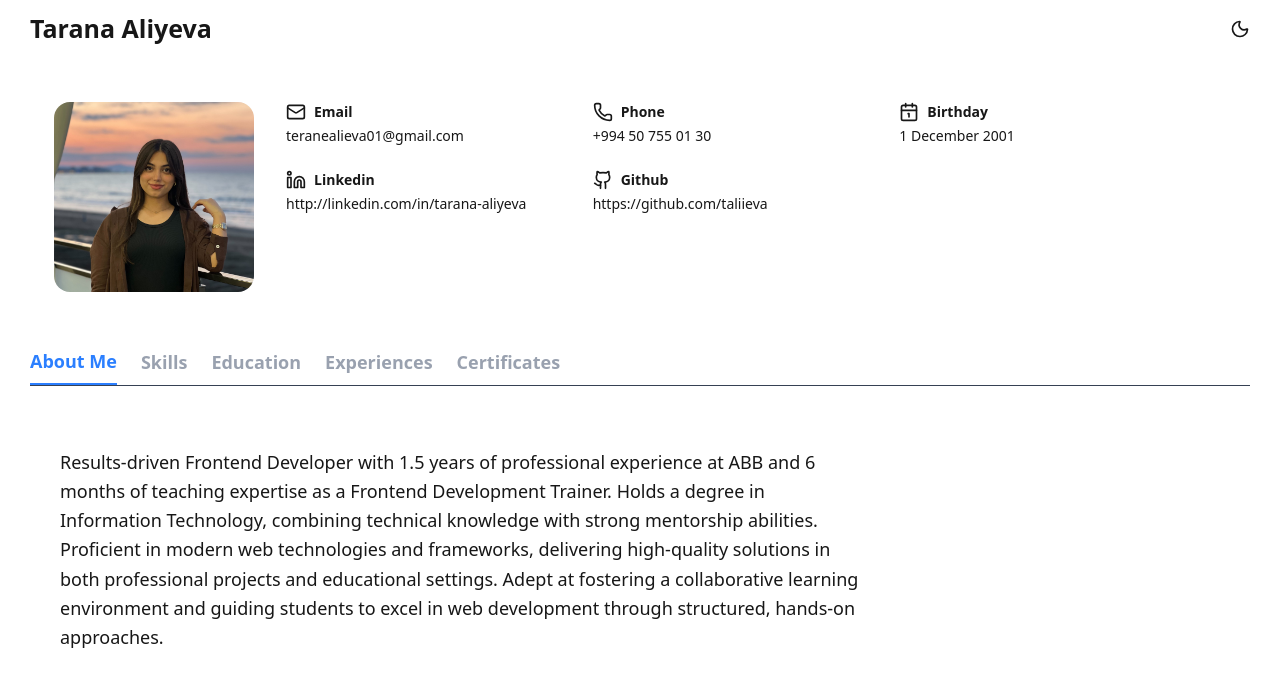
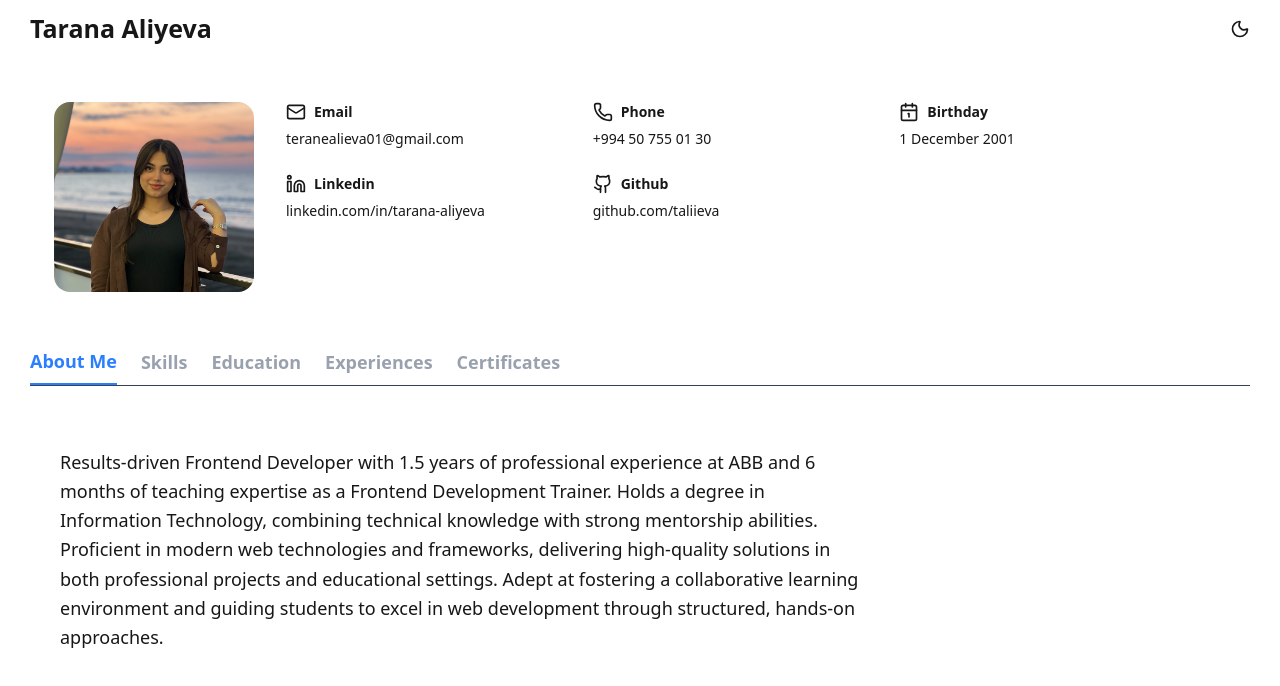
Before and after one commit to taliieva/my-portfolio, a Next.js app: page / in a window 1280 px wide. Shown: the top 686 px of the page. Built offline with nearby package versions, Linux system fonts and the light colour scheme.

Commit message:
update contact links

```diff
--- a/package.json
+++ b/package.json
@@ -9,12 +9,15 @@
     "lint": "next lint"
   },
   "dependencies": {
+    "@react-three/drei": "^10.4.2",
+    "@react-three/fiber": "^9.1.4",
     "canvas-confetti": "^1.9.3",
     "framer-motion": "^12.22.0",
     "lucide-react": "^0.525.0",
     "next": "15.3.4",
     "react": "^19.0.0",
-    "react-dom": "^19.0.0"
+    "react-dom": "^19.0.0",
+    "three": "^0.178.0"
   },
   "devDependencies": {
     "@eslint/eslintrc": "^3",
--- a/src/components/ContactInfo.tsx
+++ b/src/components/ContactInfo.tsx
@@ -3,6 +3,7 @@ import { Calendar1, Github, Linkedin, Mail, Phone } from "lucide-react";
 import Image from "next/image";
 
 import dynamic from "next/dynamic";
+import Link from "next/link";
 
 const MotionDiv = dynamic(
   () => import("framer-motion").then((mod) => mod.motion.div),
@@ -16,26 +17,31 @@ export default function ContactInfo() {
       icon: <Mail size={20} color="var(--foreground)" />,
       label: "Email",
       value: "teranealieva01@gmail.com",
+      href: "mailto:teranealieva01@gmail.com",
     },
     {
       icon: <Phone size={20} color="var(--foreground)" />,
       label: "Phone",
       value: "+994 50 755 01 30",
+      href: "tel:+994507550130",
     },
     {
       icon: <Calendar1 size={20} color="var(--foreground)" />,
       label: "Birthday",
       value: "1 December 2001",
+      href: '',
     },
     {
       icon: <Linkedin size={20} color="var(--foreground)" />,
       label: "Linkedin",
-      value: "http://linkedin.com/in/tarana-aliyeva",
+      value: "linkedin.com/in/tarana-aliyeva",
+      href: "https://linkedin.com/in/tarana-aliyeva",
     },
     {
       icon: <Github size={20} color="var(--foreground)" />,
       label: "Github",
-      value: "https://github.com/taliieva",
+      value: "github.com/taliieva",
+      href: "https://github.com/taliieva",
     },
   ];
 
@@ -61,9 +67,9 @@ export default function ContactInfo() {
                 {info.label}
               </span>
             </div>
-            <p className="text-[color:var(--foreground)] text-[12px] md:text-sm break-words">
+            <Link href={info.href} className="text-[color:var(--foreground)] text-[12px] md:text-sm break-words">
               {info.value}
-            </p>
+            </Link>
           </MotionDiv>
         ))}
       </div>
```
Also changed, not shown: 1 other file (tests, documents, lock files or other folders).
